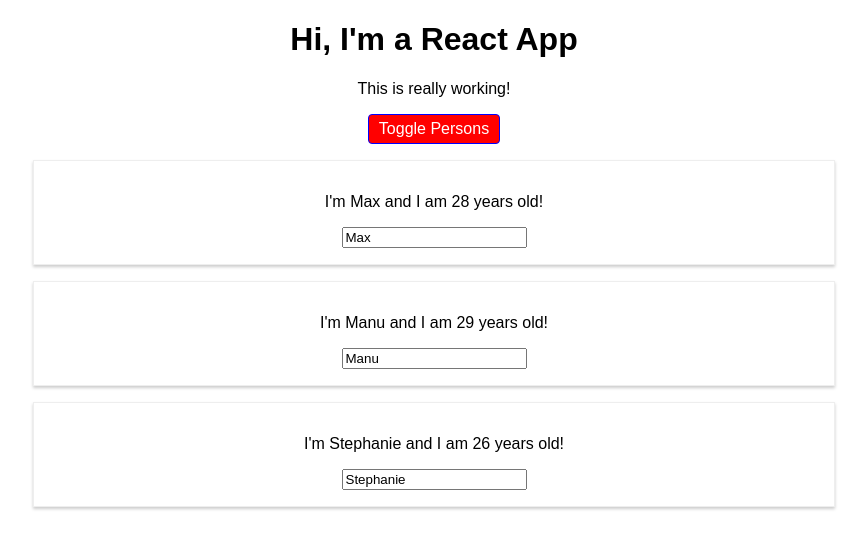
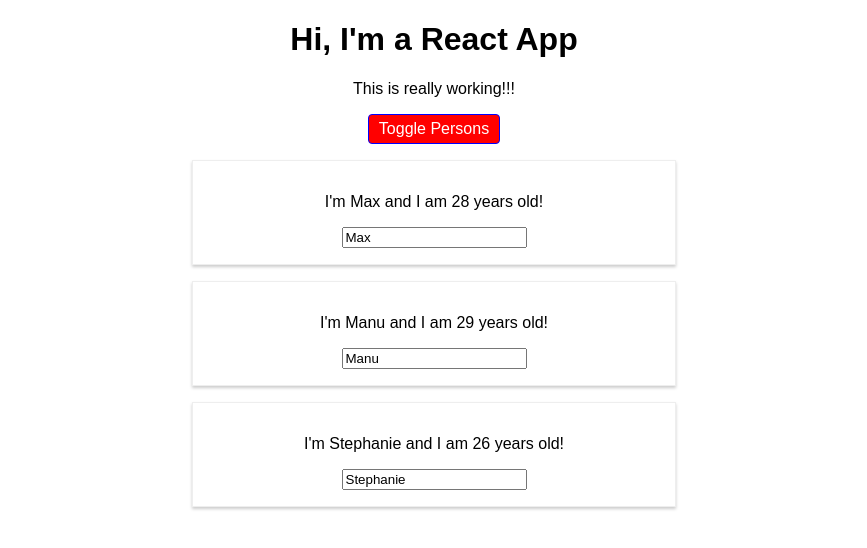
Before and after one commit to KennyStephens/React-Course, a React (Create React App) app: page / in a window 1280 px wide. Both pictures are taken after a click on the button "Toggle Persons". Shown: the top 548 px of the page, without its empty margins (206-1073 px from the left). Built offline with nearby package versions, Linux system fonts and the light colour scheme.

Commit message:
Continued learning how to style app. Used radium to do :hover and media-queries

```diff
--- a/package.json
+++ b/package.json
@@ -3,6 +3,7 @@
   "version": "0.1.0",
   "private": true,
   "dependencies": {
+    "radium": "^0.24.1",
     "react": "^16.4.1",
     "react-dom": "^16.4.1",
     "react-scripts": "1.1.4"
--- a/src/App.css
+++ b/src/App.css
@@ -1,3 +1,11 @@
 .App {
   text-align: center;
 }
+
+.red {
+  color: red;
+}
+
+.bold {
+  font-weight: bold;
+}
--- a/src/App.js
+++ b/src/App.js
@@ -1,6 +1,8 @@
 import React, { Component } from 'react';
 import './App.css';
+import Radium, { StyleRoot } from 'radium';
 import Person from './Person/Person';
+
 
 class App extends Component {
   state = {
@@ -65,7 +67,11 @@
       paddding: '8px',
       borderRadius: '4px',
       cursor: 'pointer',
-      padding: '5px 10px'
+      padding: '5px 10px',
+      ':hover': {
+        backgroundColor: 'lightgreen',
+        color: 'black'
+      }
     };
 
     let persons = null;
@@ -85,23 +91,38 @@
       );
 
       style.backgroundColor = 'red';
+      style[':hover'] = {
+        backgroundColor: 'salmon',
+        color: 'black'
+      };
+    }
+
+    const classes = [];
+    if (this.state.persons.length <= 2) {
+      classes.push('red'); // classes = ['red']
+    }
+    if (this.state.persons.length <=1) {
+      classes.push('bold'); // classes=['red','bold]
     }
 
     return (
+      <StyleRoot>
       <div className="App">
         <h1>Hi, I'm a React App</h1>
-        <p>This is really working!</p>
+        <p className={classes.join(' ')}>This is really working!!!</p>
         <button
           style={style}
           onClick={this.togglePersonsHandler}>Toggle Persons</button>
         {persons}
       </div>
+      </StyleRoot>
     );
+
     // return React.createElement('div', {className: 'App'}, React.createElement('h1', null, 'Does this work now?'))
   }
 }
 
-export default App;
+export default Radium(App);
 
 
 
--- a/src/Person/Person.css
+++ b/src/Person/Person.css
@@ -6,3 +6,9 @@
   padding: 16px;
   text-align: center;
 }
+
+@media (min-width: 500px) {
+  .Person {
+    width: 450px;
+  }
+}
--- a/src/Person/Person.js
+++ b/src/Person/Person.js
@@ -1,10 +1,16 @@
 import React from 'react';
+import Radium from 'radium';
 
 import './Person.css';
 
 const person = (props) => {
+  const style = {
+    '@media (min-width: 500px)': {
+      width: '450px'
+    }
+  }
   return (
-    <div className="Person">
+    <div className="Person" style={style}>
       <p onClick={props.click}>I'm {props.name} and I am {props.age} years old!</p>
       <p>{props.children}</p>
       <input type="text" onChange={props.changed} value={props.name}/>
@@ -12,4 +18,4 @@
   )
 };
 
-export default person;
+export default Radium(person);
```
Also changed, not shown: 1 other file (tests, documents, lock files or other folders).
